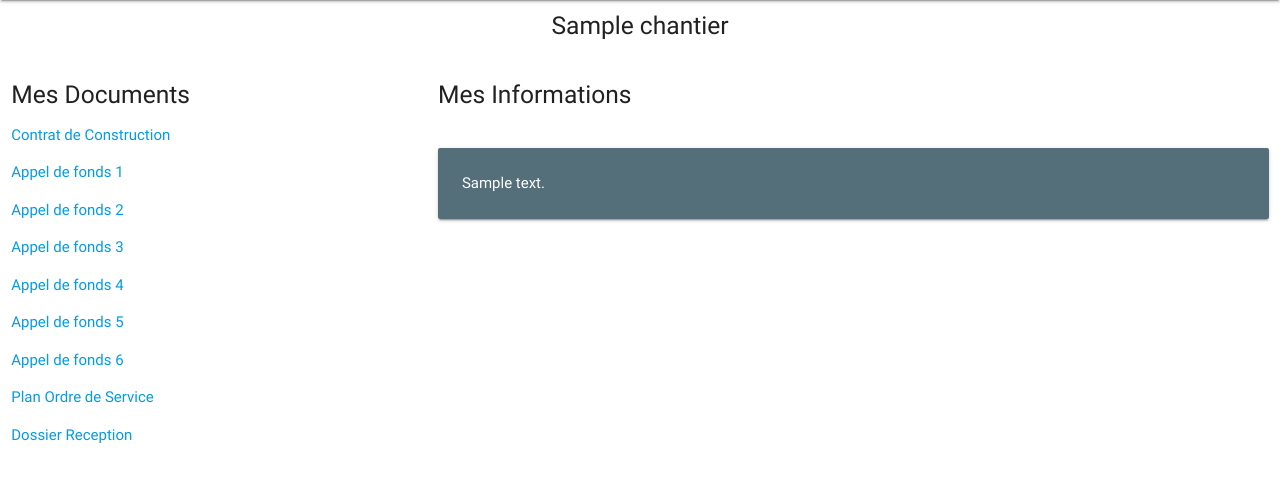
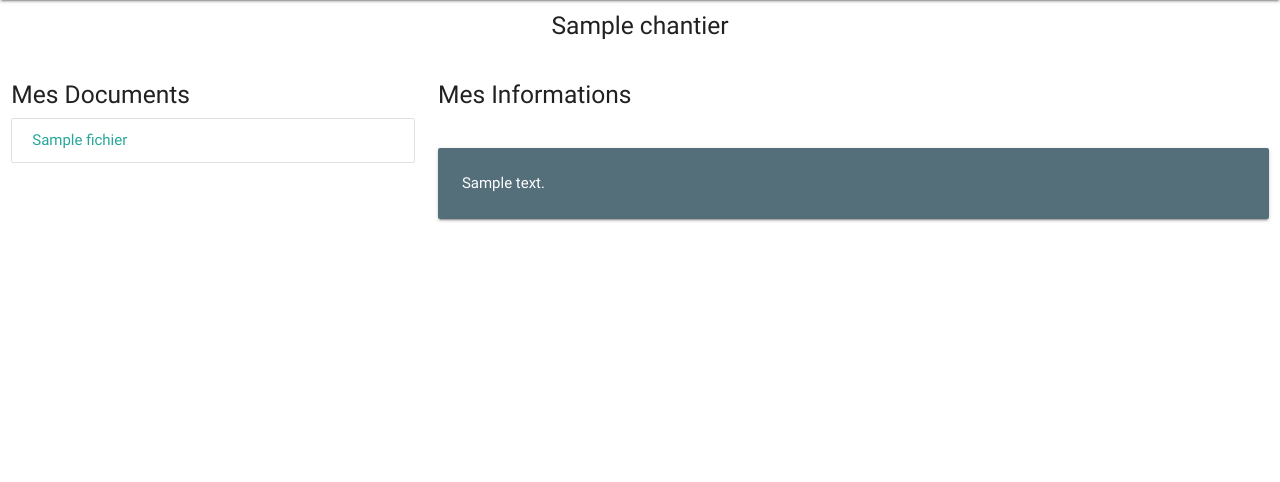
Before and after one commit to Prokti/batilabv1, a Django app: page /chantiers/chantier/1 in a window 1280 px wide. Shown: the part 64-546 px from the top of the page. Run offline with Django 3.2, Linux system fonts and the light colour scheme; a user stored in the database is signed in; tables that the repository leaves empty hold one stand-in row (values such as "Sample post").

Commit message:
effacer fichier dans chantier ajout model fichier , modification style page client

```diff
--- a/chantiers/models.py
+++ b/chantiers/models.py
@@ -5,10 +5,10 @@ import os, random
 
 # Create your models here.
 
-def renommage(Chantier, nom):
+def renommage(Fichier, nom):
     aleatoire = random.random()
     nom_fichier = os.path.splitext(nom)[0]
-    return "{}--{}--{}".format(Chantier.name, nom_fichier, aleatoire)
+    return "{}--{}--{}".format(Fichier.chantier.name, nom_fichier, aleatoire)
 
 
 
@@ -16,15 +16,7 @@ class Chantier(models.Model):
     name = models.CharField(max_length=100)
     address = models.CharField(max_length=100)
     description = models.TextField(blank=True)
-    ccmi_doc = models.FileField(upload_to=renommage, verbose_name="CCMI", blank=True)
-    appel_1_doc = models.FileField(upload_to=renommage, blank=True)
-    appel_2_doc = models.FileField(upload_to=renommage, blank=True)
-    appel_3_doc = models.FileField(upload_to=renommage, blank=True)
-    appel_4_doc = models.FileField(upload_to=renommage, blank=True)
-    appel_5_doc = models.FileField(upload_to=renommage, blank=True)
-    appel_6_doc = models.FileField(upload_to=renommage, blank=True)
-    reception_doc = models.FileField(upload_to=renommage, blank=True)
-    plans_os_doc = models.FileField(upload_to=renommage, blank=True)
+
 
     user = models.ForeignKey(User, on_delete=models.CASCADE)
 
@@ -33,6 +25,9 @@ class Chantier(models.Model):
 
     def mesMessages(self):
         return self.message_set.all()
+
+    def mesFichiers(self):
+        return self.fichier_set.all()
 
 
 
@@ -60,6 +55,14 @@ class Message(models.Model):
     def __str__(self):
         return self.contenu
 
+class Fichier(models.Model):
+    name = models.CharField(max_length=100)
+    fichier_path = models.FileField(upload_to=renommage)
+    chantier = models.ForeignKey(Chantier, on_delete=models.CASCADE)
+
+    def __str__(self):
+        return self.name
+
 
 
 class CalculeMaison(models.Model):
--- a/chantiers/templates/chantiers/detail.html
+++ b/chantiers/templates/chantiers/detail.html
@@ -1,9 +1,4 @@
-
-{% extends "base.html" %}
-
-{% block content %}
-
-{% if user.id == chantier.user.id %}
+ {% extends "base.html" %} {% block content %} {% if user.id == chantier.user.id %}
 
 <div class="row">
 
@@ -13,42 +8,23 @@
 </div>
 <div class="row">
     <div class="col s4">
+
         <h5>Mes Documents</h5>
 
+        <div class="collection">
+            {% for fichier in chantier.mesFichiers %}
+            <a href="/doc/{{ fichier.fichier_path }}" class="collection-item">{{fichier.name}}</a>
+            {% endfor %}
 
-{%if chantier.ccmi_doc != "" %}
-<p><a href="/doc/{{ chantier.ccmi_doc }}">Contrat de Construction </a></p>
-{%endif%}
-{%if chantier.appel_1_doc != "" %}
-<p><a href="/doc/{{ chantier.appel_1_doc }}">Appel de fonds 1</a></p>
-{%endif%}
-{%if chantier.appel_2_doc != "" %}
-<p><a href="/doc/{{ chantier.appel_2_doc }}">Appel de fonds 2</a></p>
-{%endif%}
-{%if chantier.appel_3_doc != "" %}
-<p><a href="/doc/{{ chantier.appel_3_doc }}">Appel de fonds 3</a></p>
-{%endif%}
-{% if chantier.appel_4_doc != "" %}
-<p><a href="/doc/{{ chantier.appel_4_doc }}">Appel de fonds 4</a></p>
-{%endif%}
-{% if chantier.appel_5_doc != "" %}
-<p><a href="/doc/{{ chantier.appel_5_doc }}">Appel de fonds 5</a></p>
-{%endif%}
-{% if chantier.appel_6_doc != "" %}
-<p><a href="/doc/{{ chantier.appel_6_doc }}">Appel de fonds 6</a></p>
-{%endif%}
-{% if chantier.plans_os_doc != "" %}
-<p><a href="/doc/{{ chantier.plans_os_doc }}">Plan Ordre de Service</a></p>
-{%endif%}
-{% if chantier.reception_doc != "" %}
-<p><a href="/doc/{{ chantier.reception_doc }}">Dossier Reception</a></p>
-{%endif%}
         </div>
+    </div>
+
+
 
     <div class="col s8">
 
-    <h5>Mes Informations</h5> <br>
-{% for message in chantier.mesMessages %}
+        <h5>Mes Informations</h5>
+        <br> {% for message in chantier.mesMessages %}
 
         <div class="card blue-grey darken-1">
             <div class="card-content white-text">
@@ -67,8 +43,7 @@
 
         <h1>MAUVAISE IDENTIFICATION</h1>
 
- {% endif %}
- {% endblock %}
+        {% endif %} {% endblock %}
 
     </div>
 
```
Also changed, not shown: chantiers/admin.py (+7 -2 lines), chantiers/migrations/0020_fichier.py (added), chantiers/migrations/0021_auto_20171107_1204.py (added), chantiers/migrations/0022_auto_20171107_1241.py (added). Lines whose indentation alone changed are shown as unchanged.
